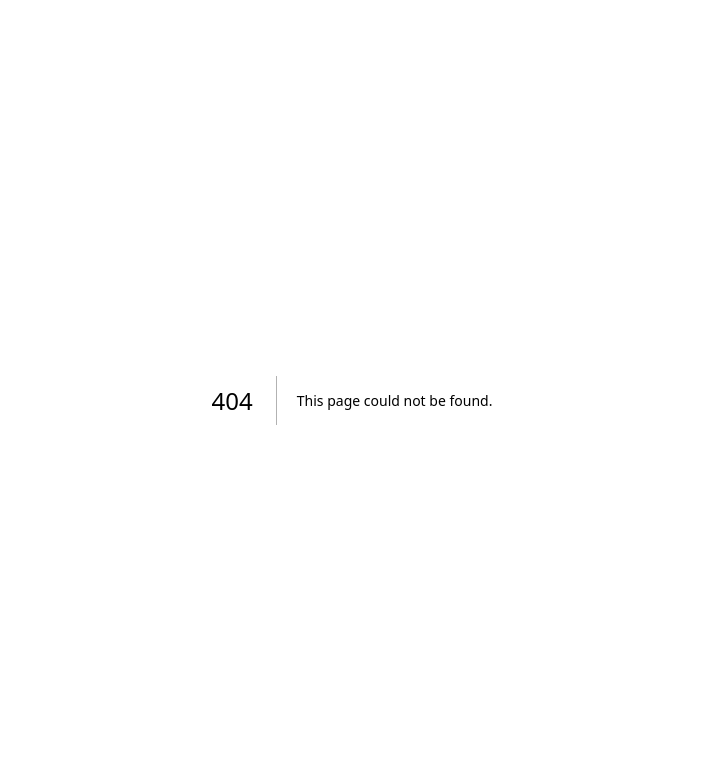
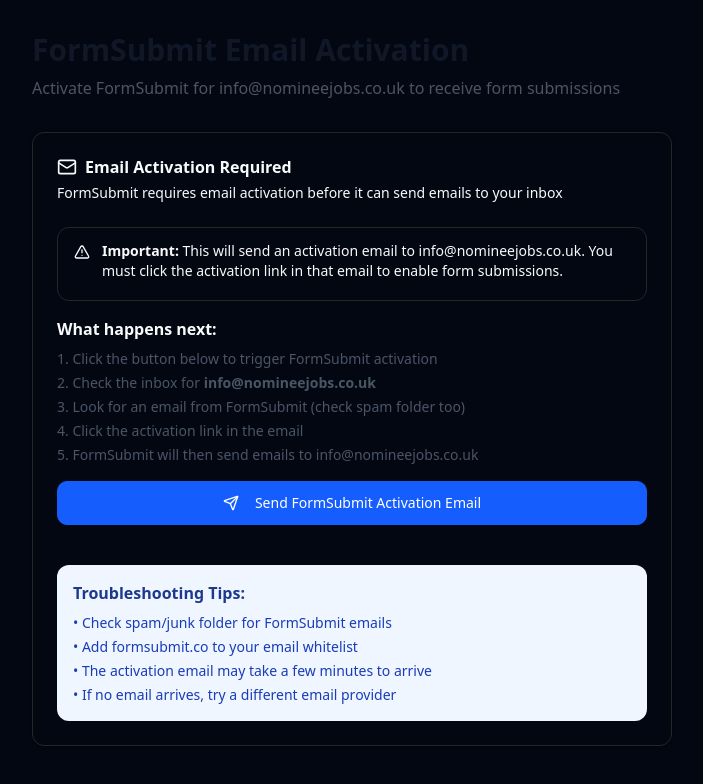
Before and after one commit to ashstate64/nomineejobs, a Next.js app: page /admin/activate-formsubmit in a window 1280 px wide. Before the commit this address had no page. Shown: the top 784 px of the page, without its empty margins (288-991 px from the left). Built offline with nearby package versions, Linux system fonts and the light colour scheme.

Commit message:
✨ Add FormSubmit email activation page
- Created admin page to trigger FormSubmit activation
- Provides step-by-step activation instructions
- Includes troubleshooting tips for email delivery
- Helps resolve missing email notifications issue

Access at: /admin/activate-formsubmit

```diff
--- /dev/null
+++ b/app/admin/activate-formsubmit/page.tsx
@@ -0,0 +1,133 @@
+"use client"
+
+import { useState } from "react"
+import { Button } from "@/components/ui/button"
+import { Card, CardContent, CardDescription, CardHeader, CardTitle } from "@/components/ui/card"
+import { Alert, AlertDescription } from "@/components/ui/alert"
+import { CheckCircle, AlertTriangle, Send, Mail } from "lucide-react"
+
+export default function ActivateFormSubmitPage() {
+  const [activationSent, setActivationSent] = useState(false)
+  const [isLoading, setIsLoading] = useState(false)
+
+  const sendActivationEmail = async () => {
+    setIsLoading(true)
+
+    try {
+      // Create a form to trigger FormSubmit activation
+      const form = document.createElement('form')
+      form.action = 'https://formsubmit.co/info@nomineejobs.co.uk'
+      form.method = 'POST'
+      form.target = '_blank'
+      form.style.display = 'none'
+
+      // Add required fields
+      const addField = (name: string, value: string) => {
+        const input = document.createElement('input')
+        input.type = 'hidden'
+        input.name = name
+        input.value = value
+        form.appendChild(input)
+      }
+
+      addField('name', 'FormSubmit Activation')
+      addField('email', 'admin@nomineejobs.co.uk')
+      addField('message', `FormSubmit activation request sent at ${new Date().toISOString()}. Please check your inbox at info@nomineejobs.co.uk for the activation email.`)
+      addField('_subject', '🔧 FormSubmit Activation Required - NomineeJobs')
+      addField('_template', 'table')
+      addField('_captcha', 'false')
+
+      document.body.appendChild(form)
+      form.submit()
+      document.body.removeChild(form)
+
+      setActivationSent(true)
+    } catch (error) {
+      console.error('Activation error:', error)
+    } finally {
+      setIsLoading(false)
+    }
+  }
+
+  return (
+    <div className="container mx-auto px-4 py-8 max-w-2xl">
+      <div className="mb-8">
+        <h1 className="text-3xl font-bold text-gray-900 mb-2">FormSubmit Email Activation</h1>
+        <p className="text-gray-600">Activate FormSubmit for info@nomineejobs.co.uk to receive form submissions</p>
+      </div>
+
+      <Card>
+        <CardHeader>
+          <CardTitle className="flex items-center gap-2">
+            <Mail className="h-5 w-5" />
+            Email Activation Required
+          </CardTitle>
+          <CardDescription>
+            FormSubmit requires email activation before it can send emails to your inbox
+          </CardDescription>
+        </CardHeader>
+        <CardContent className="space-y-4">
+          {!activationSent ? (
+            <>
+              <Alert>
+                <AlertTriangle className="h-4 w-4" />
+                <AlertDescription>
+                  <strong>Important:</strong> This will send an activation email to info@nomineejobs.co.uk.
+                  You must click the activation link in that email to enable form submissions.
+                </AlertDescription>
+              </Alert>
+
+              <div className="space-y-2">
+                <h3 className="font-semibold">What happens next:</h3>
+                <ol className="list-decimal list-inside space-y-1 text-sm text-gray-600">
+                  <li>Click the button below to trigger FormSubmit activation</li>
+                  <li>Check the inbox for <strong>info@nomineejobs.co.uk</strong></li>
+                  <li>Look for an email from FormSubmit (check spam folder too)</li>
+                  <li>Click the activation link in the email</li>
+                  <li>FormSubmit will then send emails to info@nomineejobs.co.uk</li>
+                </ol>
+              </div>
+
+              <Button
+                onClick={sendActivationEmail}
+                disabled={isLoading}
+                className="w-full"
+                size="lg"
+              >
+                {isLoading ? (
+                  <>
+                    <Send className="h-4 w-4 mr-2 animate-pulse" />
+                    Sending Activation Request...
+                  </>
+                ) : (
+                  <>
+                    <Send className="h-4 w-4 mr-2" />
+                    Send FormSubmit Activation Email
+                  </>
+                )}
+              </Button>
+            </>
+          ) : (
+            <Alert>
+              <CheckCircle className="h-4 w-4" />
+              <AlertDescription>
+                <strong>Activation email sent!</strong> Check the inbox for info@nomineejobs.co.uk
+                and click the activation link. Don't forget to check your spam folder.
+              </AlertDescription>
+            </Alert>
+          )}
+
+          <div className="mt-6 p-4 bg-blue-50 rounded-lg">
+            <h3 className="font-semibold text-blue-900 mb-2">Troubleshooting Tips:</h3>
+            <ul className="text-sm text-blue-800 space-y-1">
+              <li>• Check spam/junk folder for FormSubmit emails</li>
+              <li>• Add formsubmit.co to your email whitelist</li>
+              <li>• The activation email may take a few minutes to arrive</li>
+              <li>• If no email arrives, try a different email provider</li>
+            </ul>
+          </div>
+        </CardContent>
+      </Card>
+    </div>
+  )
+}
```
